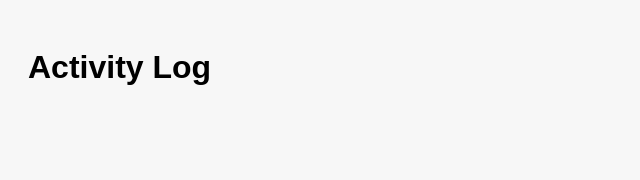
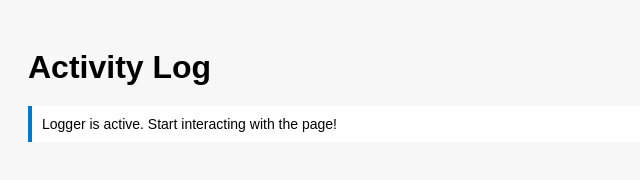
Before and after one commit to Deluxe7-w/index.html, a plain HTML site: page index.html in a window 1280 px wide. Shown: the whole page, without its empty margins (0-640 px from the left). Drawn offline with Linux system fonts and the light colour scheme.

Commit message:
index.html

```diff
--- a/index.html
+++ b/index.html
@@ -45,6 +45,9 @@
         addLog(event.data.payload);
       }
     }, false);
+
+    // A small message to confirm the logger is working
+    addLog('Logger is active. Start interacting with the page!');
   </script>
 </body>
 </html>
```
